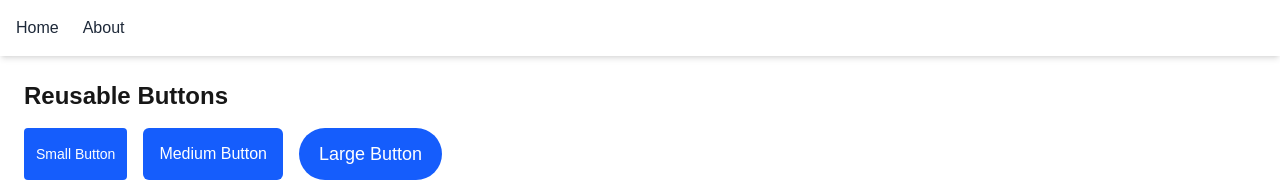
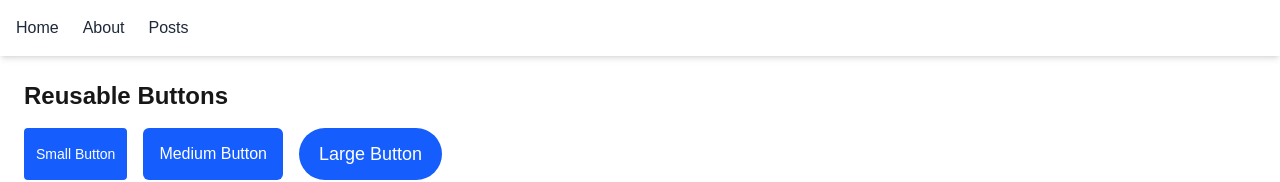
Before and after one commit to Kimulu/alx-project-0x02-setup, a Next.js app in the folder alx-project-0x02/: page /about in a window 1280 px wide. Shown: the top 182 px of the page. Built offline with nearby package versions, Linux system fonts and the light colour scheme.

Commit message:
added header navigation to all the pages

```diff
--- a/alx-project-0x02/components/layout/Header.tsx
+++ b/alx-project-0x02/components/layout/Header.tsx
@@ -18,6 +18,12 @@ export default function Header() {
           >
             About
           </Link>
+          <Link
+            href="/posts"
+            className="text-gray-800 hover:text-blue-600 font-medium transition-colors"
+          >
+            Posts
+          </Link>
         </div>
       </div>
     </nav>
--- a/alx-project-0x02/pages/about.tsx
+++ b/alx-project-0x02/pages/about.tsx
@@ -1,4 +1,5 @@
 import Button from "@/components/common/Button";
+import Header from "@/components/layout/Header";
 
 export default function About() {
   return (
--- a/alx-project-0x02/pages/home.tsx
+++ b/alx-project-0x02/pages/home.tsx
@@ -1,6 +1,7 @@
 import { useState } from "react";
 import Card from "@/components/common/Card";
 import PostModal from "@/components/common/PostModal";
+import Header from "@/components/layout/Header";
 
 export default function Home() {
   const [posts, setPosts] = useState([
--- /dev/null
+++ b/alx-project-0x02/pages/posts.tsx
@@ -0,0 +1,10 @@
+import Header from "@/components/layout/Header";
+
+export default function posts() {
+  return (
+    <>
+      <Header />
+      <h1>hello world</h1>;
+    </>
+  );
+}
```
